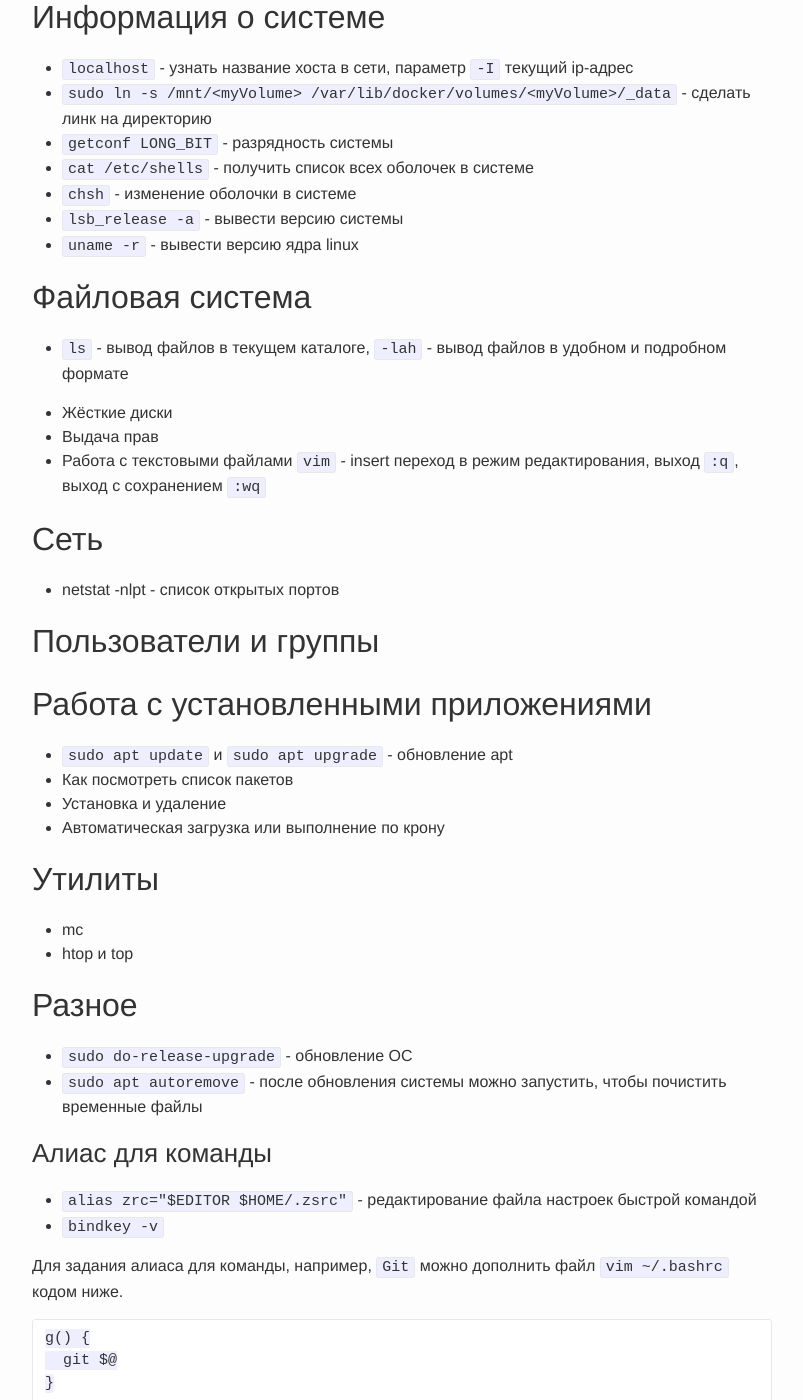
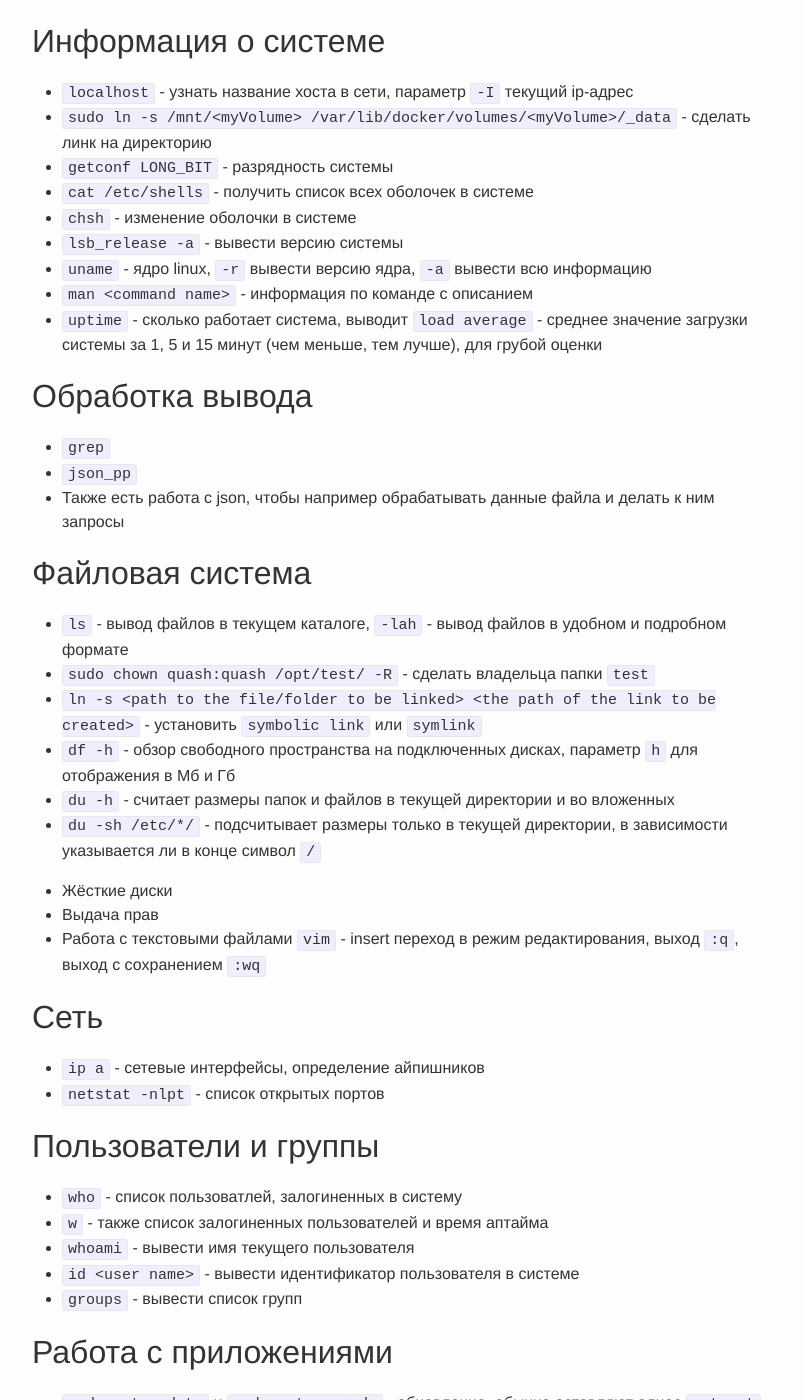
Before and after one commit to qshZone/qshzone.github.io, a Jekyll site: the page built from shorts/linux.md, in a window 1280 px wide and 1400 px high, scrolled down 210 px. Shown: the whole window, without its empty margins (238-1041 px from the left). Built offline with Jekyll 4.4.1, drawn with Linux system fonts in a browser that asks for light colours; some of the changed text lies outside the part shown.

Commit message:
Дополнил команды linux

````diff
--- a/shorts/linux.md
+++ b/shorts/linux.md
@@ -4,6 +4,7 @@ title: Linux справочник
 ---
 
 По большей части команды актуальны для Ubuntu.
+Есть https://quickref.me/ssh - по ssh, grep и подобному
 
 ## Информация о системе
 
@@ -13,12 +14,24 @@ title: Linux справочник
 - `cat /etc/shells` - получить список всех оболочек в системе
 - `chsh` - изменение оболочки в системе
 - `lsb_release -a` - вывести версию системы
-- `uname -r` - вывести версию ядра linux
+- `uname` - ядро linux, `-r` вывести версию ядра, `-a` вывести всю информацию
+- `man <command name>` - информация по команде с описанием
+- `uptime` - сколько работает система, выводит `load average` - среднее значение загрузки системы за 1, 5 и 15 минут (чем меньше, тем лучше), для грубой оценки
 
+## Обработка вывода
+
+- `grep`
+- `json_pp`
+- Также есть работа с json, чтобы например обрабатывать данные файла и делать к ним запросы
 
 ## Файловая система
 
 - `ls` - вывод файлов в текущем каталоге, `-lah` - вывод файлов в удобном и подробном формате
+- `sudo chown quash:quash /opt/test/ -R` - сделать владельца папки `test`
+- `ln -s <path to the file/folder to be linked> <the path of the link to be created>` - установить `symbolic link` или `symlink`
+- `df -h` - обзор свободного пространства на подключенных дисках, параметр `h` для отображения в Мб и Гб
+- `du -h` - считает размеры папок и файлов в текущей директории и во вложенных
+- `du -sh /etc/*/` - подсчитывает размеры только в текущей директории, в зависимости указывается ли в конце символ `/`
 
 - Жёсткие диски
 - Выдача прав
@@ -26,22 +39,35 @@ title: Linux справочник
 
 ## Сеть
 
-- netstat -nlpt - список открытых портов
+- `ip a` - сетевые интерфейсы, определение айпишников
+- `netstat -nlpt` - список открытых портов
 
 ## Пользователи и группы
 
+- `who` - список пользоватлей, залогиненных в систему
+- `w` - также список залогиненных пользователей и время аптайма
+- `whoami` - вывести имя текущего пользователя
+- `id <user name>` - вывести идентификатор пользователя в системе
+- `groups` - вывести список групп
 
-## Работа с установленными приложениями
+## Работа с приложениями
 
-- `sudo apt update` и `sudo apt upgrade` - обновление apt
+- `sudo apt update` и `sudo apt upgrade` - обновление, обычно оставляют алиас `apt-get` на эту команду
 - Как посмотреть список пакетов
 - Установка и удаление
 - Автоматическая загрузка или выполнение по крону
 
+## Работа с процессами
+
+- `kill <process id>` - остановить процесс, сообщает процессу, что нужно его завершить
+- `kill -9 <process id> - принудительно остановить процесс
+- `killall -s 9 <process name>` - убивает все процессы с одинаковым названием
+
 ## Утилиты
 
-- mc
-- htop и top
+- mc - файловый менеджер Midnight Commander https://klimer.eu/2015/05/01/use-midnight-commander-like-a-pro/
+- htop и top - мониторинг состояния компьютера: процессор, оперативка, приложения
+- nano - удобный и простой текстовый редактор с подсветкой синтаксиса. Для подсветки нужно создать файл `/~/.nanorc` и включить нужные типы файлов, например, `include /usr/share/nano/*.nanorc`
 
 
 ## Разное
@@ -51,9 +77,22 @@ title: Linux справочник
 
 ### Алиас для команды
 
+- `alias` - выводит список алиасов
+- `alias di="docker images"` - задать алиас для команды на время сессии
+- `unalias <name>` - удалить алиас с указанным именем
+- `bindkey -v` - ?
 
-- `alias zrc="$EDITOR $HOME/.zsrc"` - редактирование файла настроек быстрой командой
-- `bindkey -v`
+qshAliases хранятся в файле `/~/.bash_aliases`
+```
+alias di="docker images"
+alias dc="docker ps"
+alias dca="docker ps -a"
+alias dcl="docker container logs -f "
+
+alias h="cd ~"
+alias o="cd /opt"
+alias cds="cd /opt/landphist-static-files"
+alias cdl="cd /opt/landphist"```
 
 Для задания алиаса для команды, например, `Git` можно дополнить файл `vim ~/.bashrc` кодом ниже.
 ```
````
Also changed, not shown: css/main.scss (+3 -7 lines).
